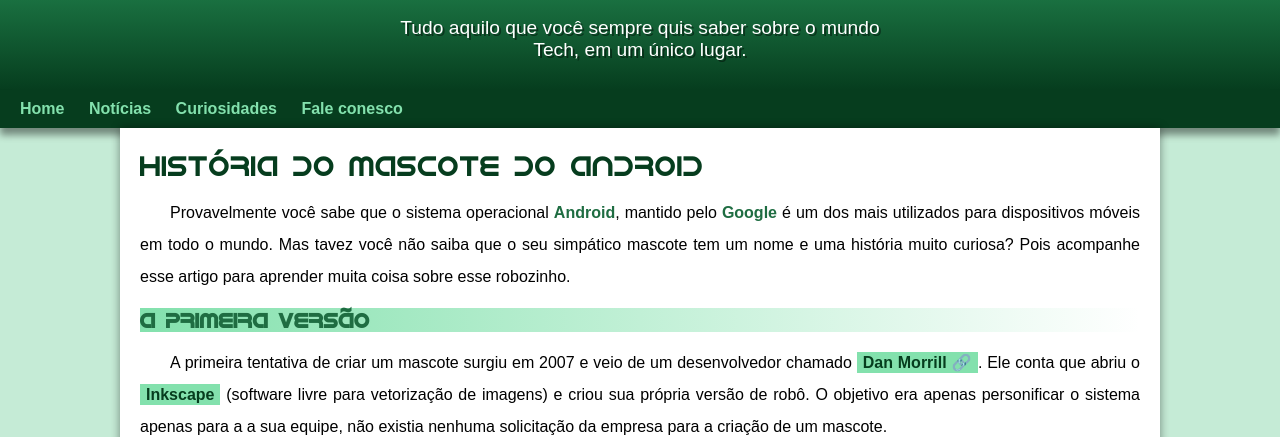
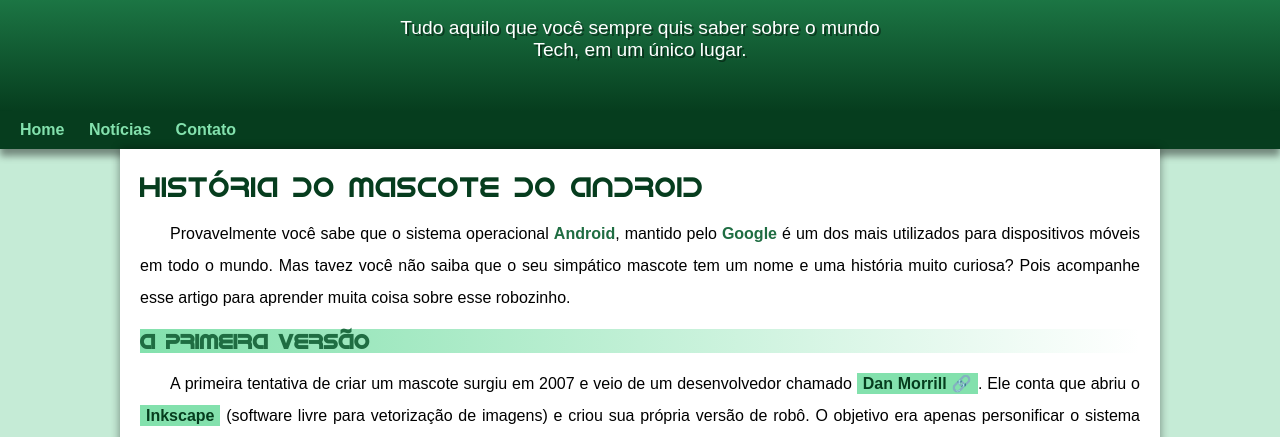
Before and after one commit to decarvalholeonardo/projeto-android, a plain HTML site: page index.html in a window 1280 px wide. Shown: the part 100-537 px from the top of the page. Drawn offline with Linux system fonts and the light colour scheme.

Commit message:
Problema de padding corrigido

```diff
--- a/index.html
+++ b/index.html
@@ -21,8 +21,7 @@
         <nav>
             <a href="#">Home</a>
             <a href="#">Notícias</a>
-            <a href="#">Curiosidades</a>
-            <a href="#">Fale conesco</a>
+            <a href="#">Contato</a>
         </nav>
 
     <main>
--- a/style/style.css
+++ b/style/style.css
@@ -74,7 +74,7 @@
     padding-right: 10px;
     padding-left: 10px;
     margin: auto;
-    margin-bottom: 20px;
+    padding-bottom: 50px;
     text-shadow: 2px 2px 0px rgba(0, 0, 0, 0.432);
 
 }
```
